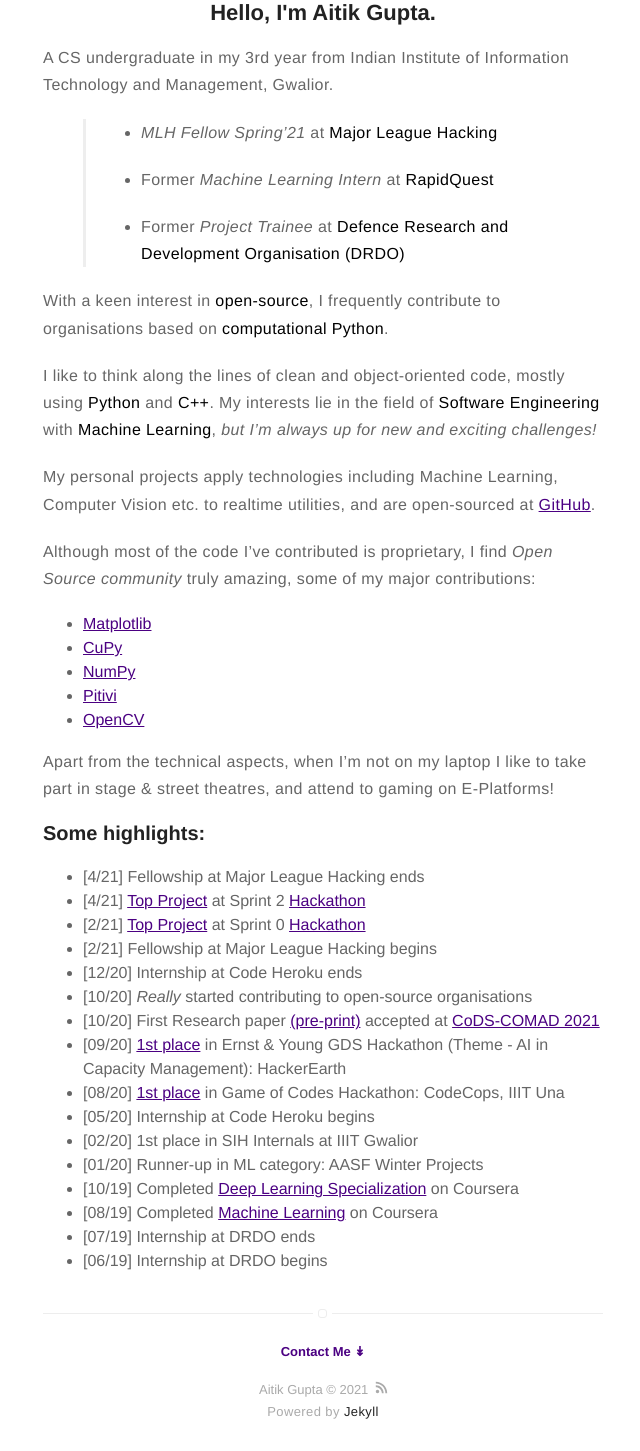
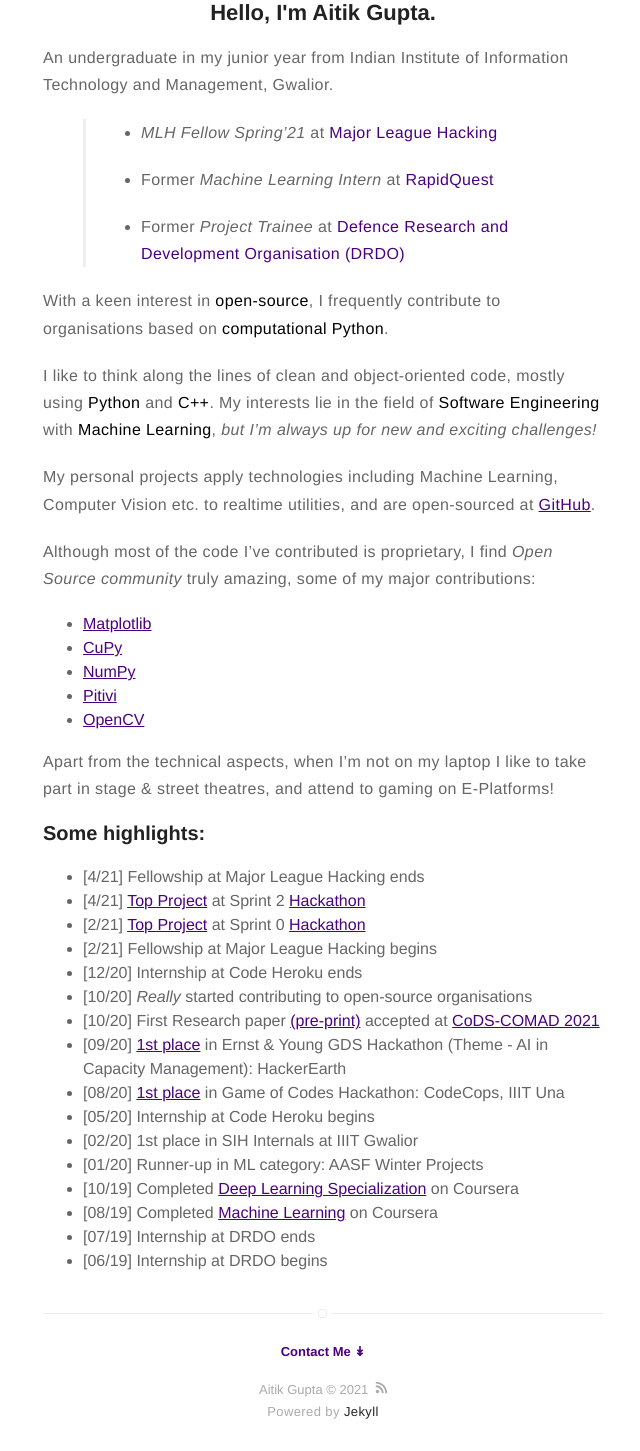
Before and after one commit to AitikGupta/AitikGupta.github.io, a Jekyll site: the page built from about.md, in a window 1280 px wide. Shown: the part 355-1806 px from the top of the page, without its empty margins (317-957 px from the left). Built offline with Jekyll 4.4.1, drawn with Linux system fonts in a browser that asks for light colours.

Commit message:
Update About

```diff
--- a/about.md
+++ b/about.md
@@ -6,12 +6,12 @@
 ![Profile Image]({% if site.external-image %}{{ site.picture-big }}{% else %}{{ site.url }}/{{ site.picture }}{% endif %})
 
 <h2 align="center"> Hello, I'm Aitik Gupta. </h2>
-A CS undergraduate in my 3rd year from Indian Institute of Information Technology and Management, Gwalior.
-> * _MLH Fellow Spring'21_ at __Major League Hacking__
+An undergraduate in my junior year from Indian Institute of Information Technology and Management, Gwalior.
+> * _MLH Fellow Spring'21_ at <a style="text-decoration: none;" href="http://fellowship.mlh.io/">Major League Hacking</a>
 >
-> * Former _Machine Learning Intern_ at __RapidQuest__
+> * Former _Machine Learning Intern_ at <a style="text-decoration: none;" href="https://www.rapidquest.in/">RapidQuest</a>
 >
-> * Former _Project Trainee_ at __Defence Research and Development Organisation (DRDO)__
+> * Former _Project Trainee_ at <a style="text-decoration: none;" href="https://www.drdo.gov.in/home">Defence Research and Development Organisation (DRDO)</a>
 
 With a keen interest in __open-source__, I frequently contribute to organisations based on __computational Python__.
 
```
